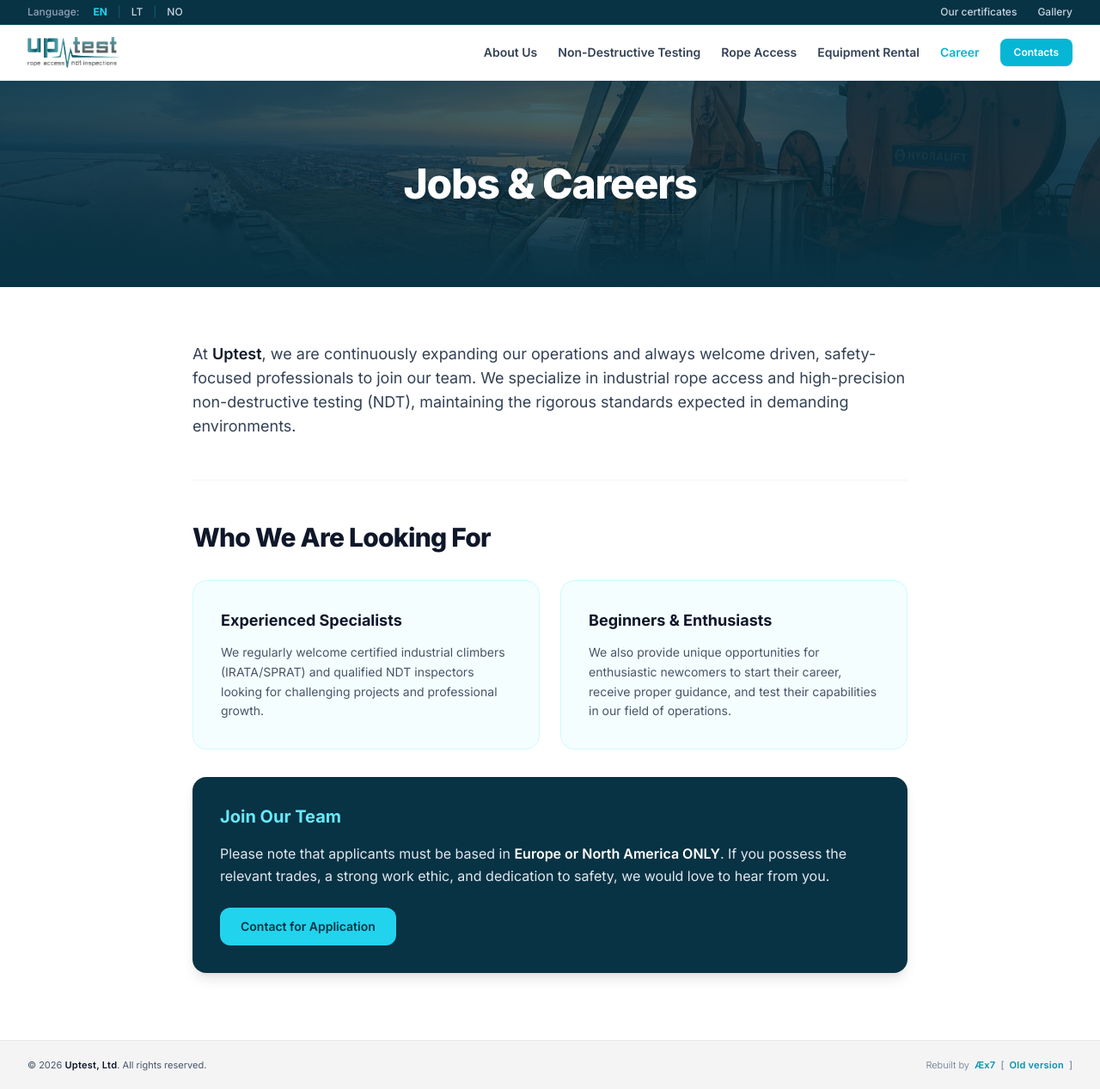
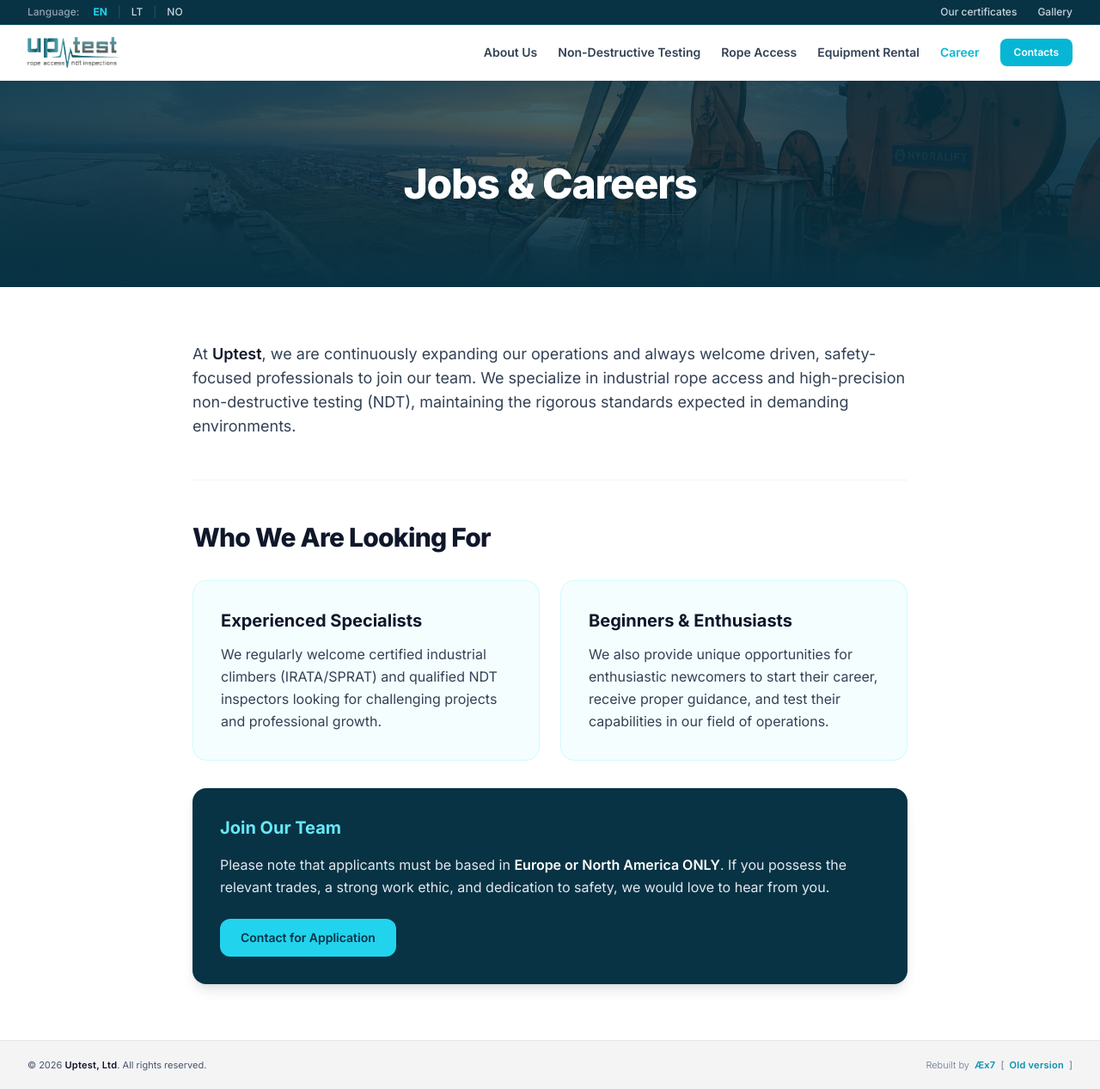
Before and after one commit to mruslys/uptest.no, a Jekyll site: the page built from career/index.html, in a window 1280 px wide and 1267 px high. Shown: the whole window at 86% size. Built offline with Jekyll 4.4.1, drawn with Linux system fonts in a browser that asks for light colours; nearby versions of some CDN libraries.

Commit message:
Update index.html

```diff
--- a/career/index.html
+++ b/career/index.html
@@ -4,6 +4,7 @@ lang: en
 current_page: career
 title: "Jobs & Careers"
 ---
+
 <!-- Įvadas / Career tekstas -->
 <div class="space-y-4">
     <p class="text-lg font-normal text-slate-700">
@@ -11,7 +12,7 @@ title: "Jobs & Careers"
     </p>
 </div>
 
-<hr class="border-gray-100">
+<hr class="border-gray-100 my-8">
 
 <!-- Karjeros galimybės ir reikalavimai -->
 <div class="space-y-8">
@@ -21,21 +22,21 @@ title: "Jobs & Careers"
 
     <div class="grid grid-cols-1 md:grid-cols-2 gap-6">
         <div class="bg-brand-50/50 rounded-2xl p-6 sm:p-8 border border-brand-100 space-y-3">
-            <h3 class="text-lg font-bold text-slate-900">Experienced Specialists</h3>
-            <p class="text-sm text-slate-600 leading-relaxed">
+            <h3 class="text-xl font-bold text-slate-900">Experienced Specialists</h3>
+            <p class="text-base text-slate-700 leading-relaxed">
                 We regularly welcome certified industrial climbers (IRATA/SPRAT) and qualified NDT inspectors looking for challenging projects and professional growth.
             </p>
         </div>
 
         <div class="bg-brand-50/50 rounded-2xl p-6 sm:p-8 border border-brand-100 space-y-3">
-            <h3 class="text-lg font-bold text-slate-900">Beginners & Enthusiasts</h3>
-            <p class="text-sm text-slate-600 leading-relaxed">
+            <h3 class="text-xl font-bold text-slate-900">Beginners & Enthusiasts</h3>
+            <p class="text-base text-slate-700 leading-relaxed">
                 We also provide unique opportunities for enthusiastic newcomers to start their career, receive proper guidance, and test their capabilities in our field of operations.
             </p>
         </div>
     </div>
 
-    <!-- Geografinis apribojimas ir kvietimas kreiptis -->
+    <!-- Call to Action -->
     <div class="bg-brand-950 text-white rounded-2xl p-6 sm:p-8 space-y-4 shadow-lg">
         <h3 class="text-xl font-bold text-brand-300">Join Our Team</h3>
         <p class="text-slate-200 text-base leading-relaxed">
```
